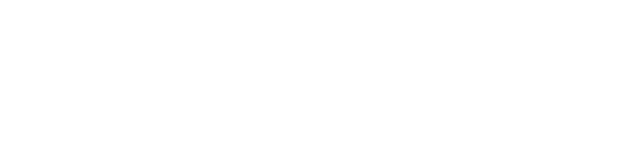
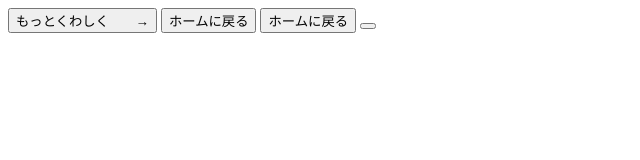
Before and after one commit to AsatoOi/medicine-components, a plain HTML site: page index.html in a window 1280 px wide. Shown: the whole page, without its empty margins (0-640 px from the left). Drawn offline with Linux system fonts and the light colour scheme.

Commit message:
html&css bodyにstuleを付ける。

```diff
--- a/index.html
+++ b/index.html
@@ -1,12 +1,18 @@
 <!DOCTYPE html>
 <html lang="ja">
+
 <head>
   <meta charset="UTF-8" />
   <meta http-equiv="X-UA-Compatible" content="IE=edge" />
   <meta name="viewport" content="width=device-width, initial-scale=1.0" />
   <title>medicine-components</title>
 </head>
+
 <body>
+  <button id="detail">もっとくわしく　　→</button>
+  <button id="home-back1">ホームに戻る</button>
+  <button id="home-back2">ホームに戻る</button>
+  <button></button>
+</body>
 
-  </body>
 </html>
--- a/style.css
+++ b/style.css
@@ -3,9 +3,47 @@
   margin: 0;
   box-sizing: border-box;
 }
+
 html {
   background-color: black;
 }
+
+
+
 body {
-  background-color: #ffffff;
+  width: 293px;
+  height: 633px;
+  position: absolute;
+  left: 50%;
+  top: 50%;
+  transform: translate(-50%, -50%);
+  border: 2px solid black;
+  background-color: #FFFF;
 }
+
+#detail {
+  background-color: #007AFF;
+  color: #FFFF;
+  width: 100%;
+  padding: 7em;
+  border: none;
+  border-radius: 19px;
+}
+
+#homeback1 {
+  background-color: #FFFF;
+  color: #007AFF;
+  width: 100%;
+  margin: 200em;
+  padding: 7px;
+  border-radius: 100px;
+}
+
+#homeback2 {
+  background-color: #007AFF;
+  color: #FFFF;
+  width: 200em;
+  margin: 200em;
+  padding: 100em;
+  border-radius: 100em 200em 300em 200em;
+}
```
Lines whose indentation alone changed are shown as unchanged.
